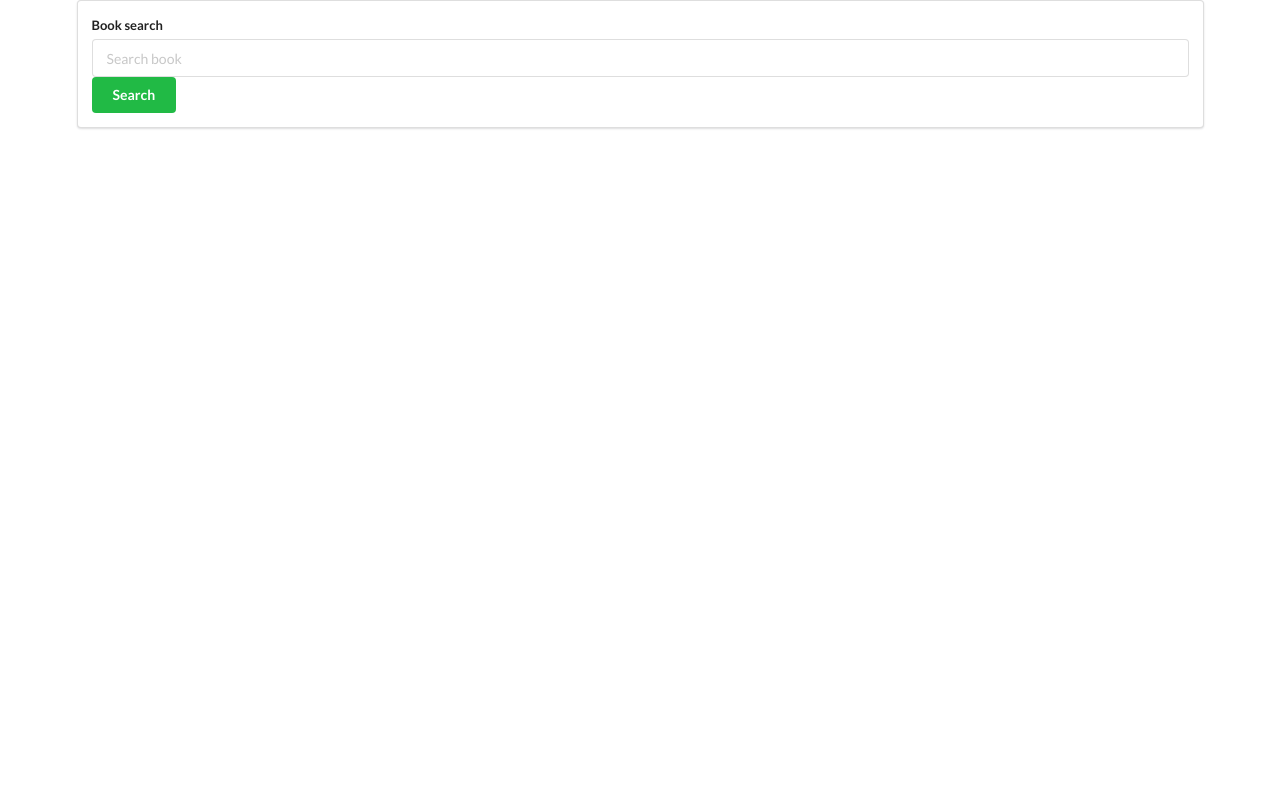
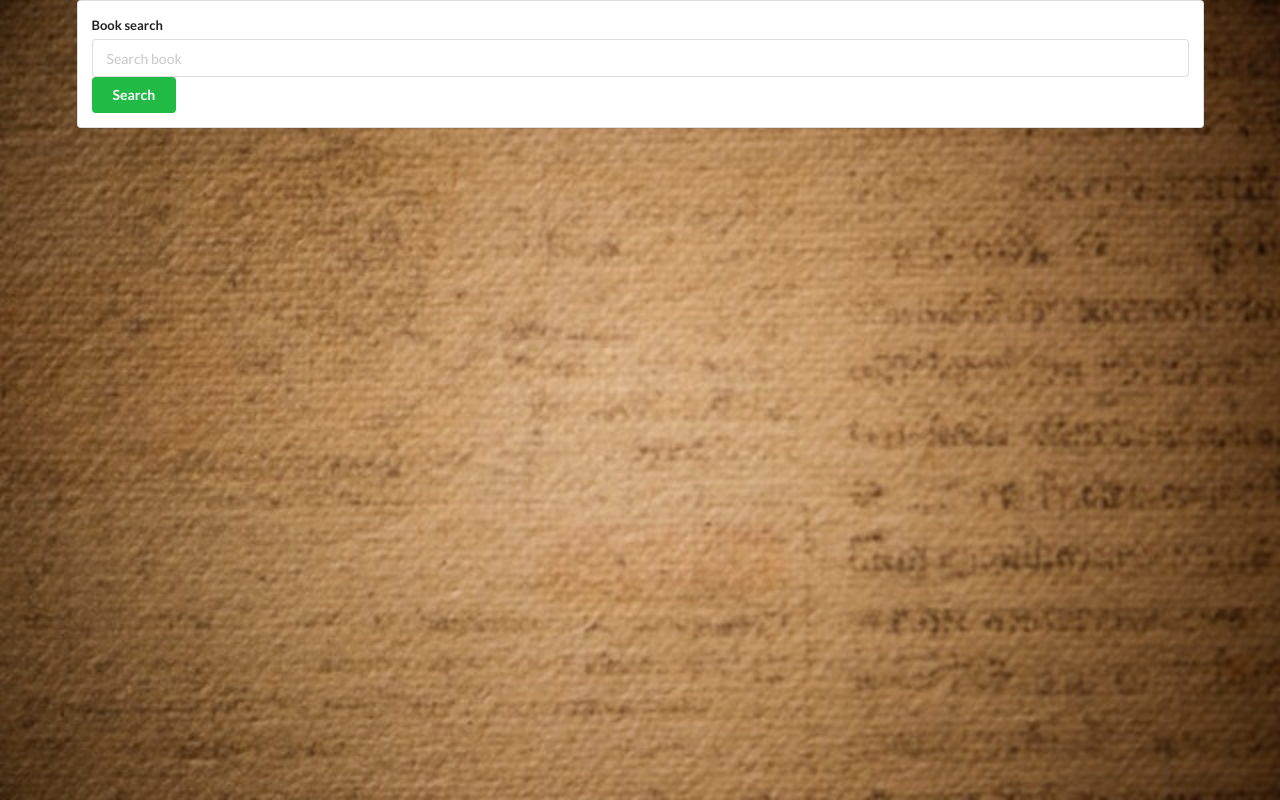
Before and after one commit to mateuszlubianka1993/search-book-app-react, a React (Create React App) app: page / in a window 1280 px wide. Built offline with nearby package versions, Linux system fonts and the light colour scheme.

Commit message:
add bacground image

```diff
--- /dev/null
+++ b/src/index.css
@@ -0,0 +1,5 @@
+body {
+    /* Photo by rawpixel.com from Pexels     */
+    background-image: url(./img/antique-background-brown-924007.jpg);
+    background-size: cover;
+}
--- a/src/index.js
+++ b/src/index.js
@@ -1,5 +1,6 @@
 import React from 'react';
 import ReactDOM from 'react-dom';
 import App from './components/App';
+import './index.css';
 
 ReactDOM.render(<App />, document.getElementById('root'));
```
Also changed, not shown: src/img/antique-background-brown-924007.jpg (added).
